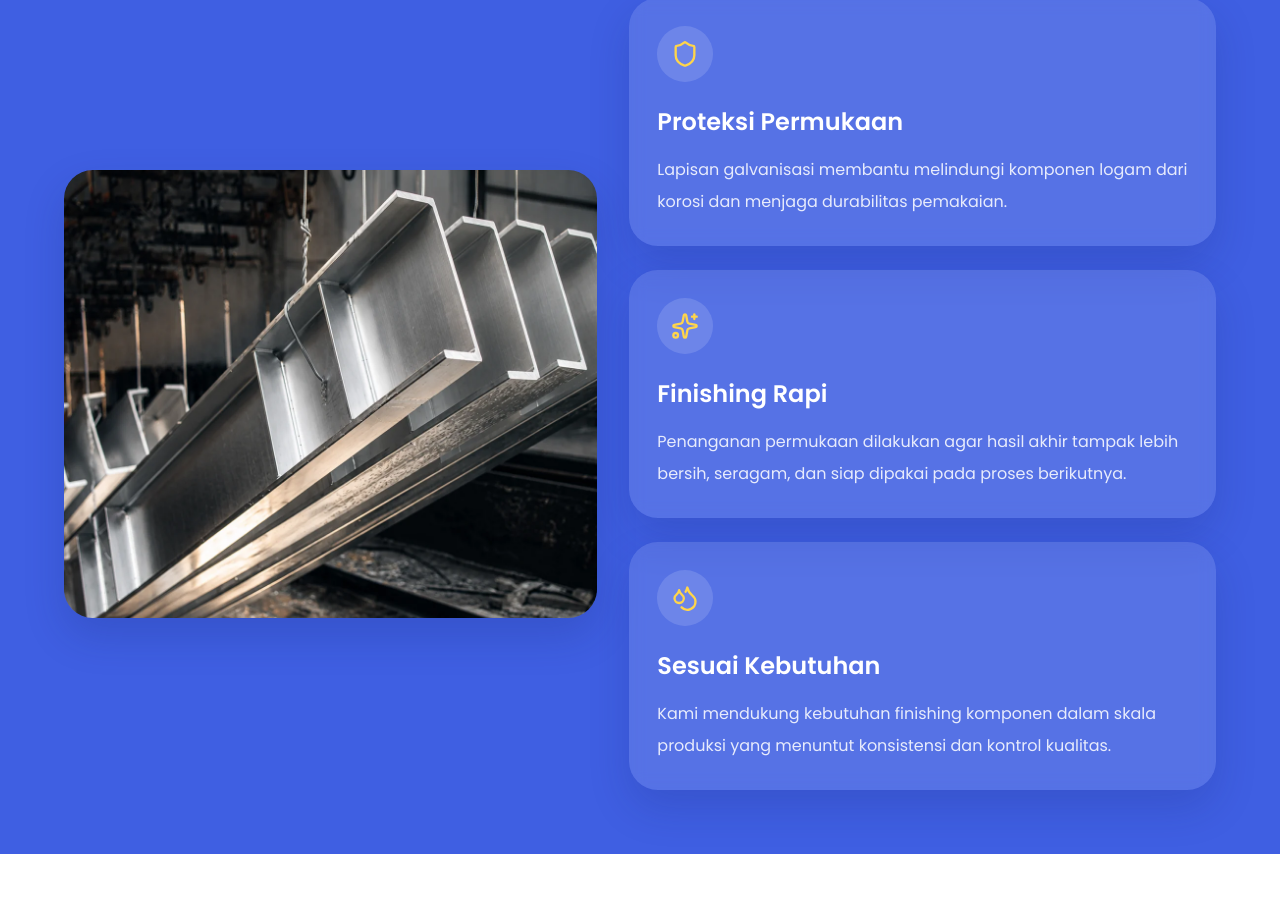
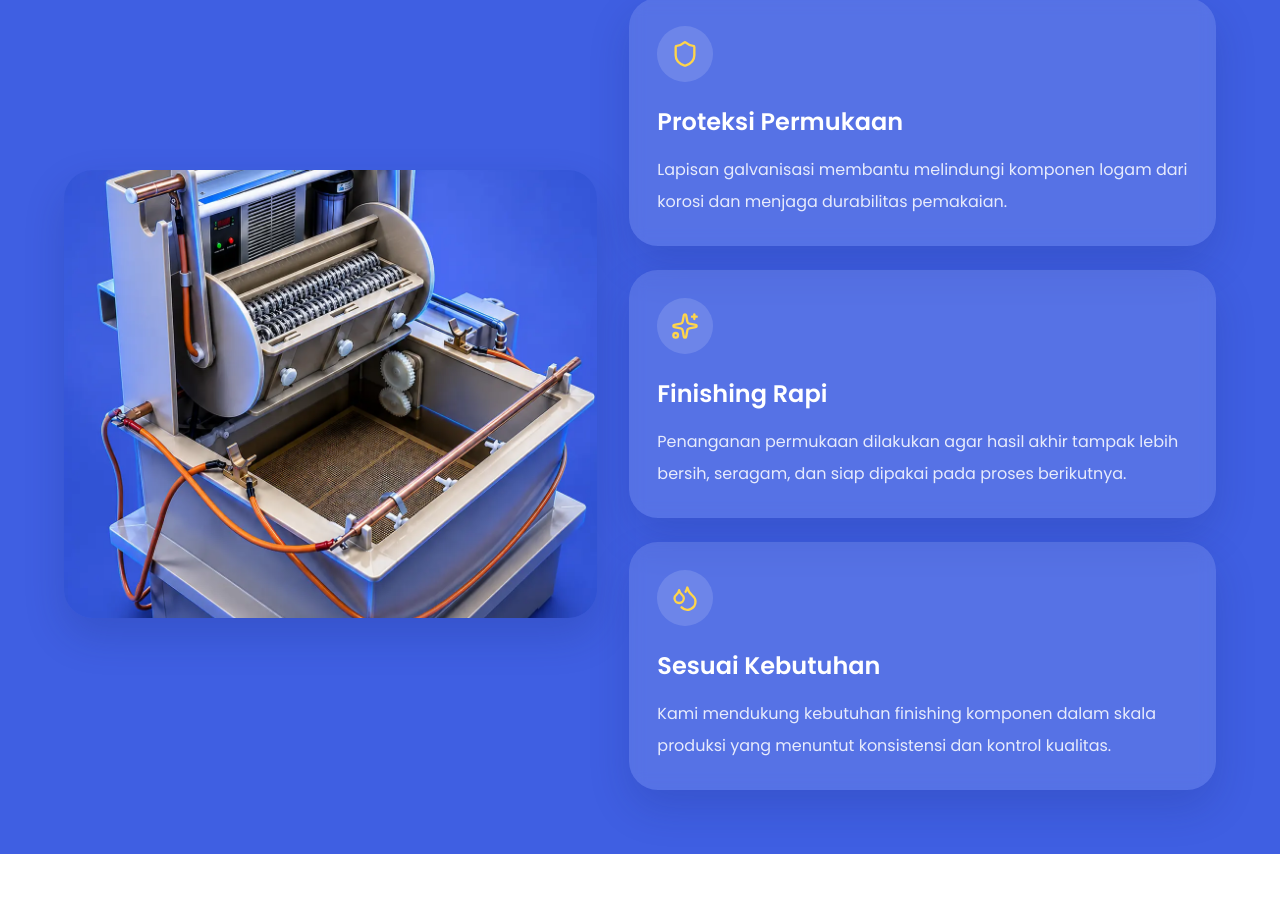
Before and after one commit to Omniflow-Clients/KiranaSpring, a React (Vite) app: page / in a window 1280 px wide. Shown: the part 2964-3888 px from the top of the page. Built offline with nearby package versions, Linux system fonts and the light colour scheme.

Commit message:
fix: use correct galvanizing machine photo

```diff
--- a/src/components/home/galvanizing-section.tsx
+++ b/src/components/home/galvanizing-section.tsx
@@ -34,7 +34,7 @@ export function GalvanizingSection() {
 
 				<div className="mx-auto mt-10 grid max-w-6xl gap-8 lg:grid-cols-[1fr_1.1fr] lg:items-center">
 					<img
-						src="/home-assets/galvanizing.webp"
+						src="/mesin_galvanisasi.webp"
 						alt="Jasa Galvanisasi"
 						className="w-full rounded-[1.8rem] shadow-[0_18px_40px_rgba(20,35,111,0.20)] lg:max-h-[28rem] lg:object-cover"
 					/>
```
Also changed, not shown: public/mesin_galvanisasi.webp (added).
